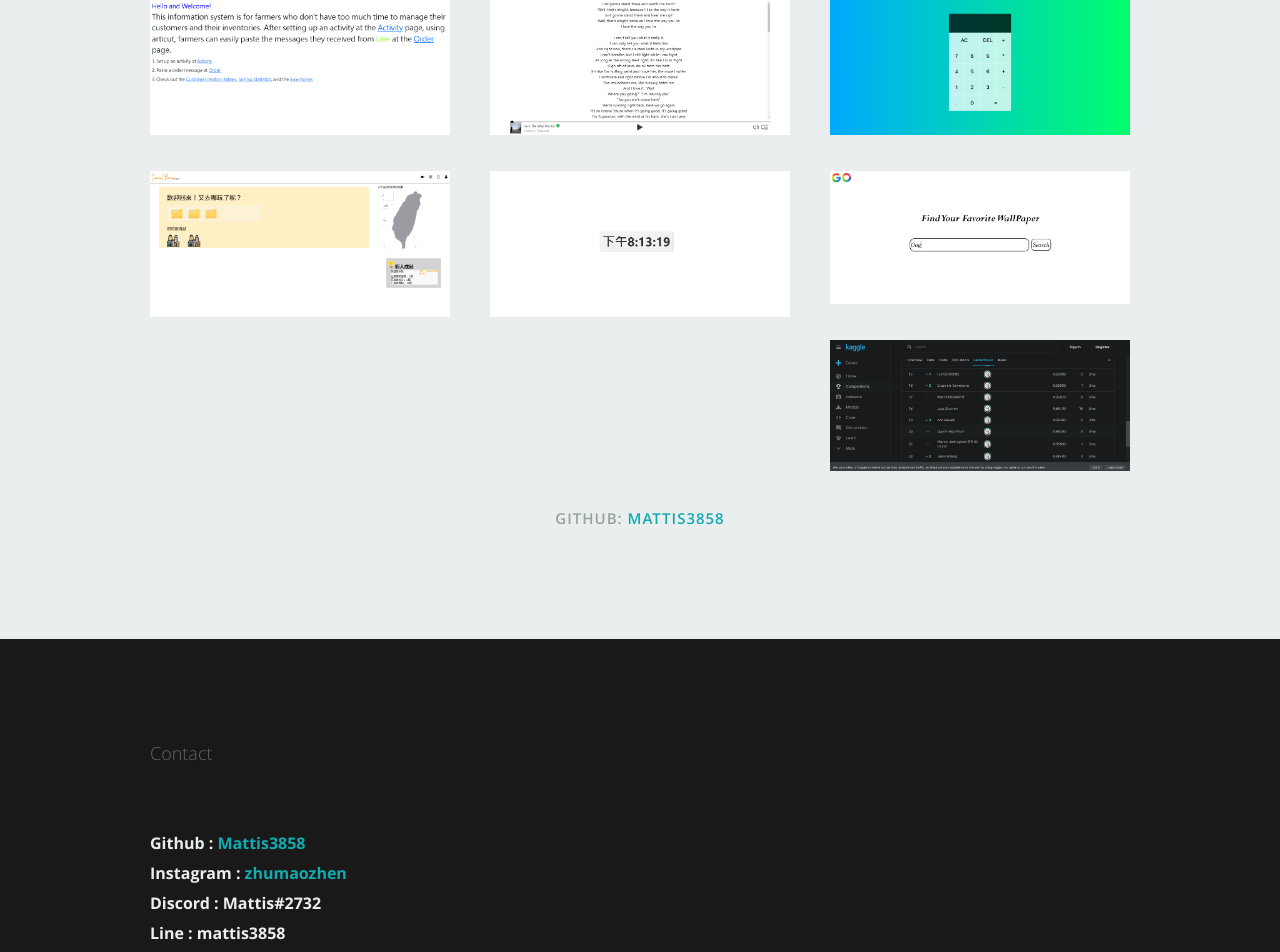
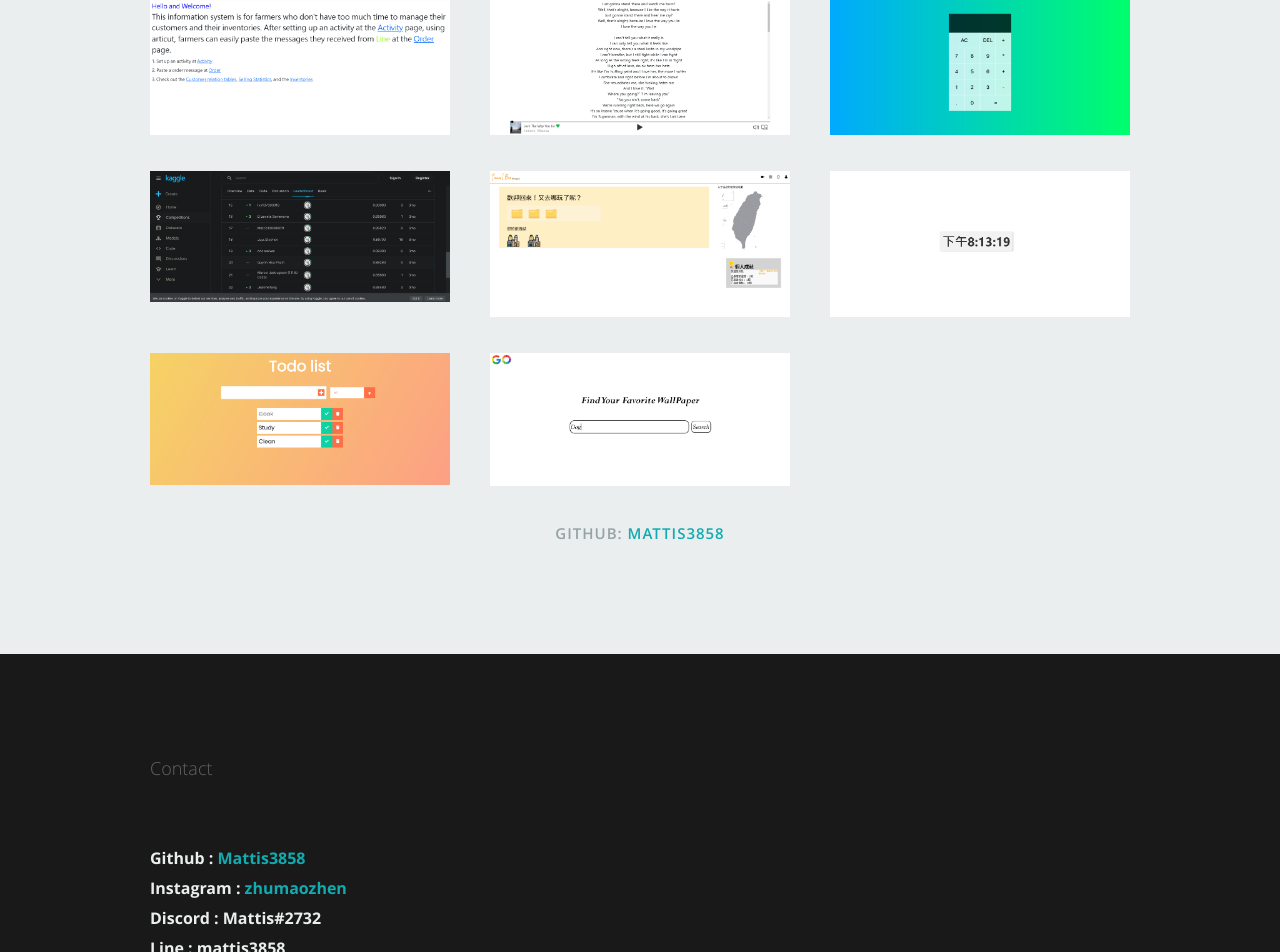
Before and after one commit to Mattis3858/my-portfolio, a React (Create React App) app: page / in a window 1280 px wide. Shown: the part 2709-3661 px from the top of the page. Built offline with nearby package versions, Linux system fonts and the light colour scheme.

Commit message:
Adding React todo list portfolio

```diff
--- a/src/resumeData.js
+++ b/src/resumeData.js
@@ -94,6 +94,12 @@ let resumeData = {
       url: "https://mattis-calculator.netlify.app",
     },
     {
+      name: "House Price Prediction",
+      description: "Python / Neural Network",
+      imgurl: "images/portfolio/house-pricing-prediction.png",
+      url: "https://github.com/Mattis3858/Artificial_Intelligence_in_Business_Application",
+    },
+    {
       name: "Diary",
       description: "HTML, CSS, Javascript",
       imgurl: "images/portfolio/diary-site.png",
@@ -105,17 +111,18 @@ let resumeData = {
       imgurl: "images/portfolio/clock.png",
       url: "https://mattis-react-clock.netlify.app/",
     },
+
+    {
+      name: "React Todo List",
+      description: "React Todo List",
+      imgurl: "images/portfolio/react-todo-list.png",
+      url: "https://react-built-todo-list.netlify.app/",
+    },
     {
       name: "Beat Google",
       description: "Java / JSP",
       imgurl: "images/portfolio/beat-google.jpg",
       url: "https://github.com/Mattis3858/DSWeb/tree/master/DSWeb",
-    },
-    {
-      name: "House Price Prediction",
-      description: "Python / Neural Network",
-      imgurl: "images/portfolio/house-pricing-prediction.png",
-      url: "https://github.com/Mattis3858/Artificial_Intelligence_in_Business_Application",
     },
   ],
   lineId: "mattis3858",
```
Also changed, not shown: public/images/portfolio/react-todo-list.png (added).
